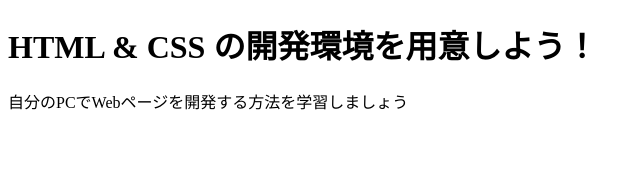
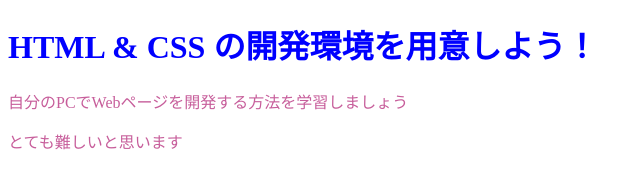
Before and after one commit to osarusanxx0112/my-first-web-app, a plain HTML site: page index.html in a window 1280 px wide. Shown: the whole page, without its empty margins (0-640 px from the left). Drawn offline with Linux system fonts and the light colour scheme.

Commit message:
Add files via upload

```diff
--- a/index.html
+++ b/index.html
@@ -1,12 +1,16 @@
 <!DOCTYPE html>
 <html>
   <head>
+    <style>
+      h1 { color: blue; }
+      p { color: rgb(199, 94, 155); }
+    </style>
     <meta charset="utf-8">
     <title>Progate</title>
   </head>
   <body>
     <h1 class="title">HTML & CSS の開発環境を用意しよう！</h1>
     <p>自分のPCでWebページを開発する方法を学習しましょう</p>
-
+    <p>とても難しいと思います</p>
 </body>
 </html>
```
